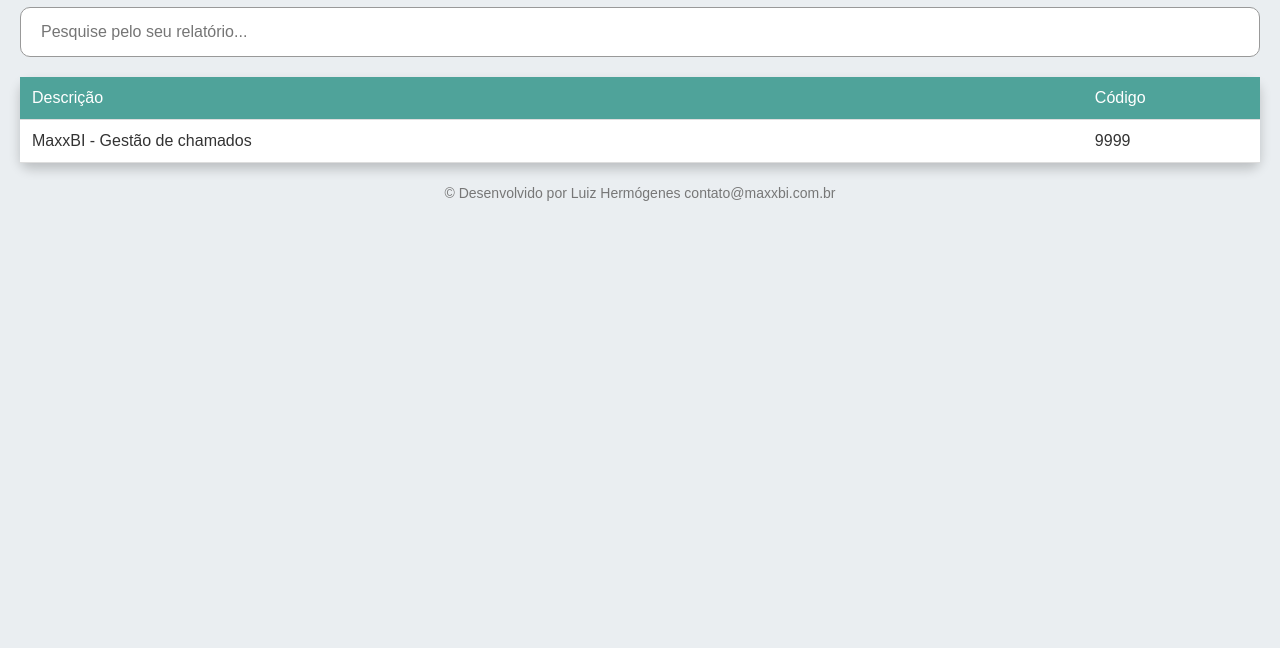
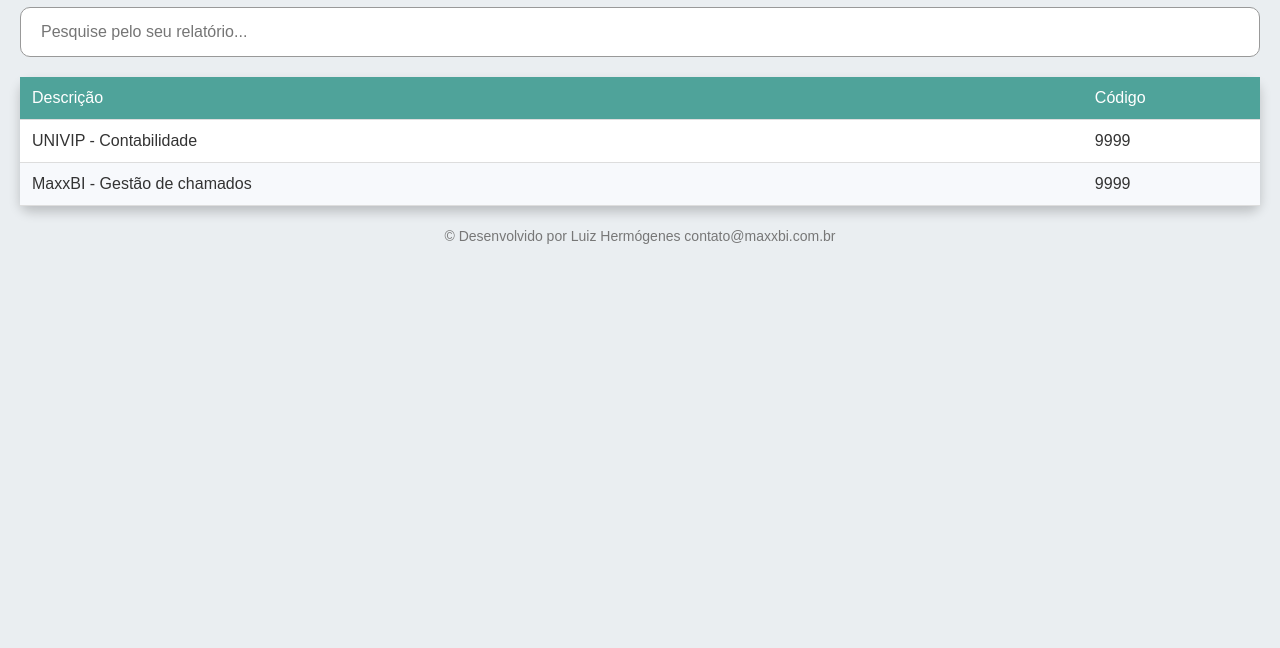
Before and after one commit to luizhermogenes/menuunivipuniformesbi, a plain HTML site: page index.html in a window 1280 px wide. Shown: the part 63-711 px from the top of the page. Drawn offline with nearby package versions, Linux system fonts and the light colour scheme; files whose address does not match are found by name.

Commit message:
Update index.html

```diff
--- a/index.html
+++ b/index.html
@@ -185,15 +185,15 @@
     </tr>
 </thead>
 <tbody id="tableData">
+<tr data-link="https://app.powerbi.com/reportEmbed?reportId=c0d9d626-8886-4c8f-992e-d451e6b48bc8&autoAuth=true&ctid=4697aed5-a3a6-4a1d-b534-91ac13900f1d&navContentPaneEnabled=false&pageName=ReportSection">
+<td>UNIVIP - Contabilidade</td>
+<td>9999</td>
+</tr>
 
 <tr data-link="https://app.powerbi.com/reportEmbed?reportId=4b902aff-9293-48c8-b9d1-15236d04bdbf&autoAuth=true&ctid=4697aed5-a3a6-4a1d-b534-91ac13900f1d&filterPaneEnabled=True&navContentPaneEnabled=false">
 <td>MaxxBI - Gestão de chamados</td>
 <td>9999</td>
 </tr>
-
-
-
-
 
 
 </tbody>
```
